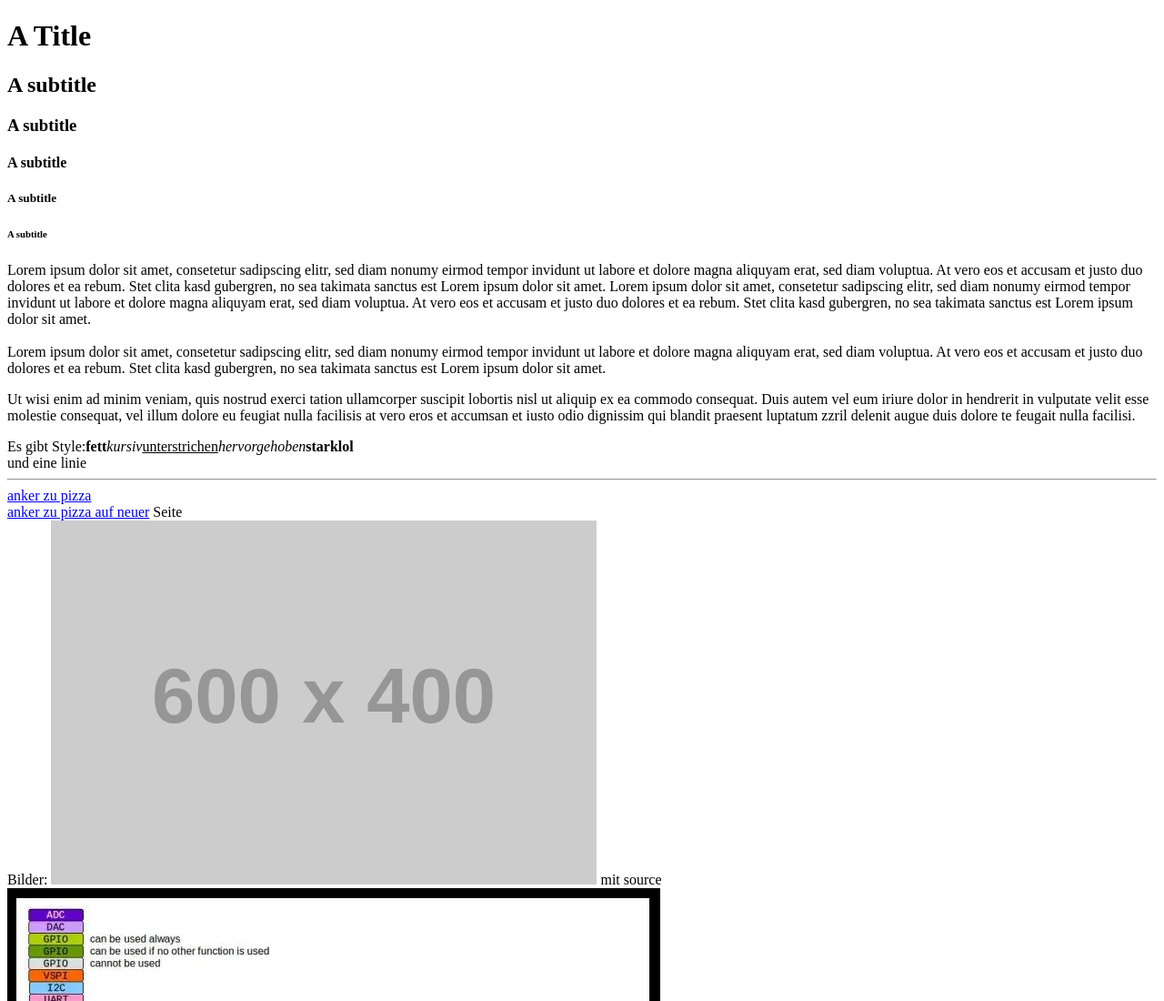
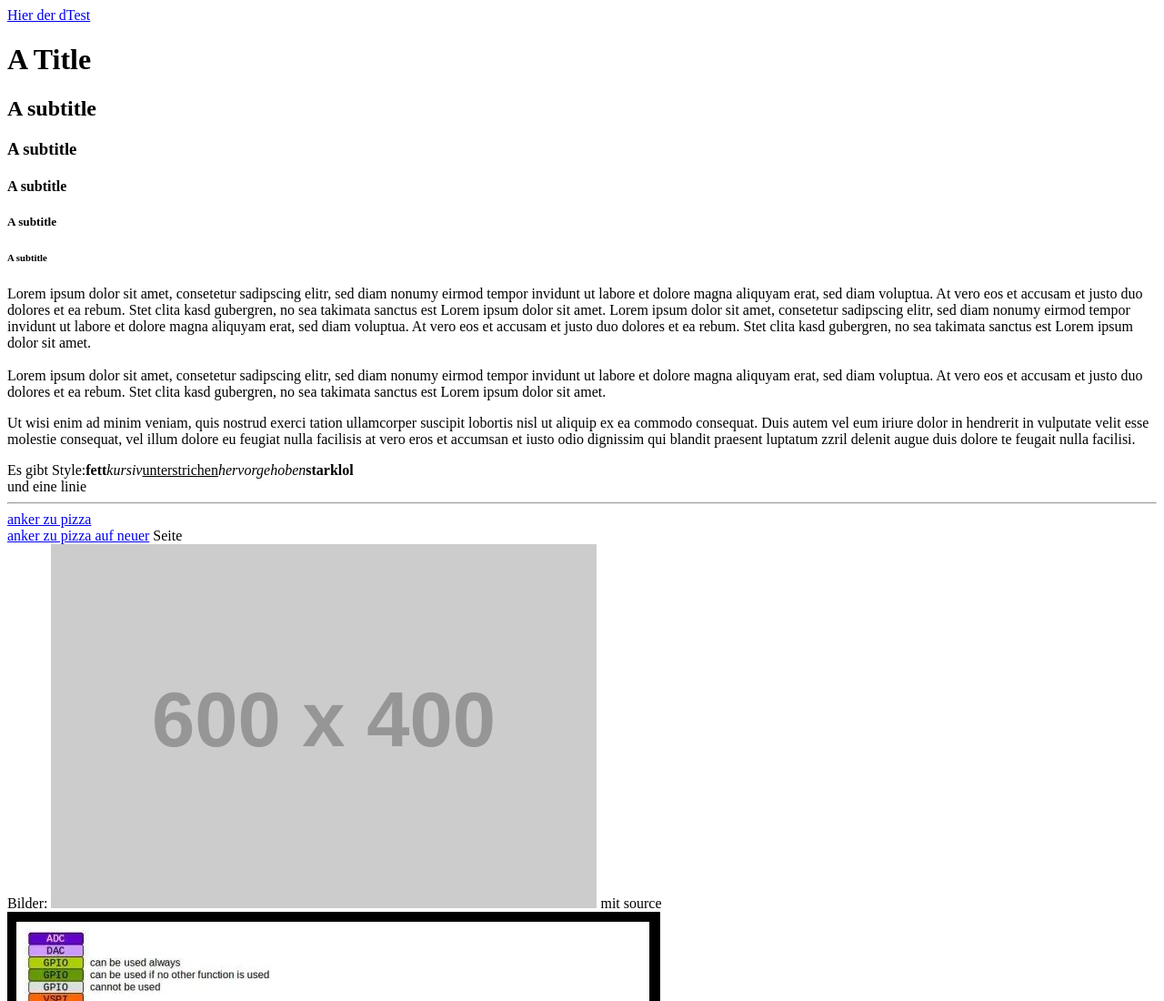
Before and after one commit to Typiano/Git, a plain HTML site: page website/index.html in a window 1280 px wide. Shown: the top 1100 px of the page at 91% size. Drawn offline with Linux system fonts and the light colour scheme; placeholder pictures from the web are drawn by us; files whose address does not match are found by name.

Commit message:
Update index.html
lol

```diff
--- a/website/index.html
+++ b/website/index.html
@@ -6,6 +6,7 @@
         <title>A website</title>
     </head>
     <body>
+        <a href="C:\Users\User\Pictures\Screenshot 2023-10-27 181045.png" download="lol">Hier der dTest</a>
         <h1>A Title</h1>
         <h2>A subtitle</h2>
         <h3>A subtitle</h3>
```
